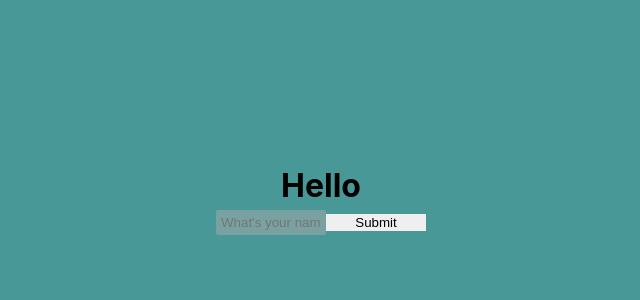
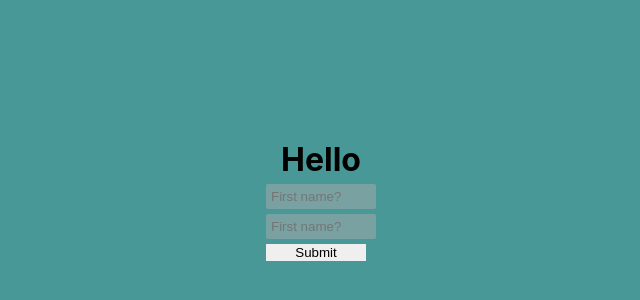
Before and after one commit to 1tav0/ReactJS, a React (Create React App) app: page / in a window 1280 px wide. Shown: the part 200-500 px from the top of the page, without its empty margins (319-959 px from the left). Built offline with nearby package versions, Linux system fonts and the light colour scheme.

Commit message:
More complex useState

```diff
--- a/src/Components/EvenHandling.css
+++ b/src/Components/EvenHandling.css
@@ -8,6 +8,12 @@
   gap: 5px;
 }
 
+.form{
+  display: flex;
+  flex-direction: column;
+  gap: 5px;
+}
+
 input, button{
   width: 100px;
   border: none;
--- a/src/Components/EvenHandling.js
+++ b/src/Components/EvenHandling.js
@@ -3,32 +3,37 @@ import './EvenHandling.css'
 
 const EvenHandling = () => {
 
-  const [name, setName] = useState("");
+  const [fName, setfName] = useState("");
+  const [lName, setlName] = useState("");
 
-  function handleChange(event) {
-    console.log(event.target.value);
-    // console.log(event.target.placeholder);
-    // console.log(event.target.type);
-    setName(event.target.value);
+  function updateFName(event) {
+    const firstName = event.target.value;
+    setfName(firstName);
   }
 
-  const [heading, setHeading] = useState("");
-  function handleClick(event) {
-    setHeading(name);
+  function updateLName(event) {
+    const lastName = event.target.value;
+    setlName(lastName);
+  }
 
-    event.preventDefault();
-  }
 
   return (
     <div className='container'>
-      <h1>Hello {heading}</h1>
-      <form onSubmit={handleClick}>
+      <h1>Hello {fName} {lName}</h1>
+      <form className='form'>
         <input
-          onChange={handleChange}
-          value={name}
-          type="text" placeholder="What's your name?" />
+          name="fName"
+          type="text" placeholder="First name?"
+          value={fName}
+          onChange={updateFName}
+        />
+        <input
+          name="fName"
+          type="text" placeholder="First name?"
+          value={lName}
+          onChange={updateLName}
+        />
         <button
-          type="submit"
         >
           Submit
         </button>
```
Also changed, not shown: Notes.txt.
